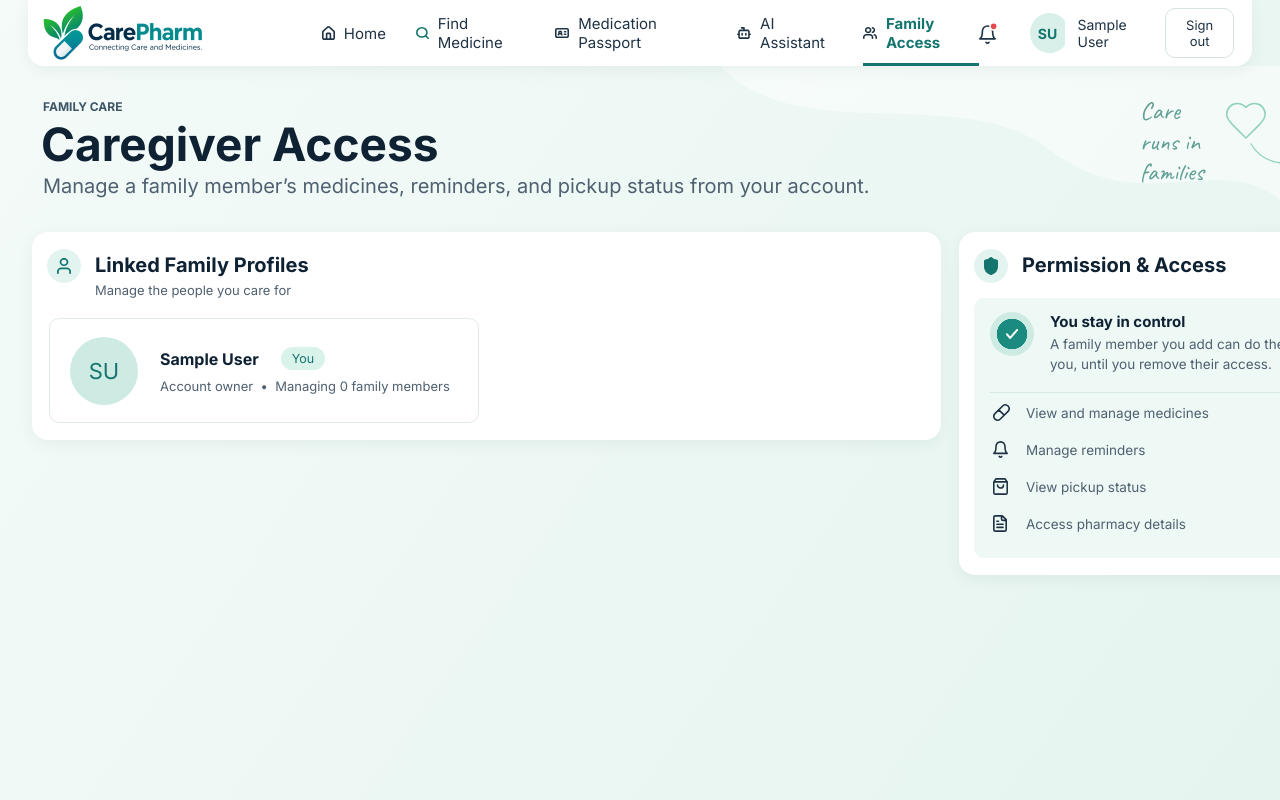
After one commit to marcelhassankassem-dev/CarePharm, a Django app: page /family/ in a window 1280 px wide. The commit adds this page. Run offline with Django 5.2, Linux system fonts and the light colour scheme; the visitor is signed in with stand-in values (Sample User, id 1); data comes from the database, SQL or seed files in the repository; data that the repository does not hold is empty.

Commit message:
Created the Family Access page and the viewing-as switcher

```diff
--- /dev/null
+++ b/accounts/templates/accounts/family.html
@@ -0,0 +1,123 @@
+{% extends "core/patient.html" %}
+{% load static %}
+
+{% block title %}Family Access - CarePharm{% endblock %}
+
+{% block profile_switch %}{% endblock %}
+
+{% block patient_content %}
+<img class="inventory-leaves" src="{% static 'core/images/inventory-leaves.svg' %}" alt="">
+<p class="inventory-quote">Care<br>runs in<br>families</p>
+
+<div class="page-heading">
+    <div>
+        <p class="page-eyebrow">Family care</p>
+        <h1>Caregiver Access</h1>
+        <p class="page-intro">Manage a family member’s medicines, reminders, and pickup status from your account.</p>
+    </div>
+</div>
+
+<div class="family-layout">
+    <div class="family-main">
+        <section class="card family-card">
+            <div class="family-card-header">
+                <span class="family-header-icon"><img src="{% static 'core/images/family-user.svg' %}" alt=""></span>
+                <div>
+                    <h2>Linked Family Profiles</h2>
+                    <p>Manage the people you care for</p>
+                </div>
+            </div>
+            <div class="family-profiles">
+                <div class="family-profile">
+                    {% with words=patient_name.split %}
+                    <span class="family-avatar">{{ words.0|first|upper }}{{ words.1|first|upper }}</span>
+                    {% endwith %}
+                    <div>
+                        <strong>{{ patient_name }} <span class="family-pill">You</span></strong>
+                        <small>Account owner&nbsp;&nbsp;•&nbsp;&nbsp;Managing {{ cared_for|length }} family member{{ cared_for|length|pluralize }}</small>
+                    </div>
+                </div>
+                {% for patient in cared_for %}
+                <form method="post" action="/family/view/{{ patient.pk }}/">
+                    {% csrf_token %}
+                    <input type="hidden" name="next" value="/family/">
+                    <button type="submit" class="family-profile{% if patient == viewing %} selected{% endif %}">
+                        {% with words=patient.name.split %}
+                        <span class="family-avatar">{{ words.0|first|upper }}{{ words.1|first|upper }}</span>
+                        {% endwith %}
+                        <span>
+                            <strong>{{ patient.name }}</strong>
+                            <small><img src="{% static 'core/images/family-users.svg' %}" alt="">Managed by you</small>
+                        </span>
+                    </button>
+                </form>
+                {% endfor %}
+            </div>
+        </section>
+
+        {% if own_record %}
+        <section class="card family-card">
+            <div class="family-card-header">
+                <span class="family-header-icon"><img src="{% static 'core/images/family-users.svg' %}" alt=""></span>
+                <div>
+                    <h2>Family Members With Access</h2>
+                    <p>They manage your medicines from their own account. You can remove access at any time.</p>
+                </div>
+                <a href="/family/add/" class="primary-button family-add-button">
+                    <img src="{% static 'core/images/family-plus.svg' %}" alt="">
+                    Add Family Member
+                </a>
+            </div>
+            {% for member in family_members %}
+            <div class="family-member">
+                {% with words=member.name.split %}
+                <span class="family-avatar small">{{ words.0|first|upper }}{{ words.1|first|upper }}</span>
+                {% endwith %}
+                <div>
+                    <strong>{{ member.name }}</strong>
+                    <small>Username {{ member.link.caregiver.username }}</small>
+                </div>
+                <form method="post" action="/family/{{ member.link.pk }}/remove/">
+                    {% csrf_token %}
+                    <button type="submit" class="row-button">Remove Access</button>
+                </form>
+            </div>
+            {% empty %}
+            <p class="family-empty">No family member has access yet.</p>
+            {% endfor %}
+        </section>
+        {% endif %}
+    </div>
+
+    <aside class="card family-card family-permissions">
+        <div class="family-card-header">
+            <span class="family-header-icon"><img src="{% static 'core/images/family-shield.svg' %}" alt=""></span>
+            <h2>Permission &amp; Access</h2>
+        </div>
+        <div class="family-permission-box">
+            <div class="family-status">
+                <span class="family-status-icon"><img src="{% static 'core/images/family-check.svg' %}" alt=""></span>
+                {% if viewing and viewing.user_id != user.id %}
+                <div>
+                    <strong>Authorized caregiver access active</strong>
+                    <p>You can manage {{ viewing.name }}’s medicines, reminders, and pickup status from your account.</p>
+                </div>
+                {% else %}
+                <div>
+                    <strong>You stay in control</strong>
+                    <p>A family member you add can do the following for you, until you remove their access.</p>
+                </div>
+                {% endif %}
+            </div>
+            <ul class="family-permission-list">
+                <li><span class="family-permission-icon"><img src="{% static 'core/images/family-pill.svg' %}" alt=""></span>View and manage medicines<span class="family-allowed">Allowed</span></li>
+                <li><span class="family-permission-icon"><img src="{% static 'core/images/family-bell.svg' %}" alt=""></span>Manage reminders<span class="family-allowed">Allowed</span></li>
+                <li><span class="family-permission-icon"><img src="{% static 'core/images/family-bag.svg' %}" alt=""></span>View pickup status<span class="family-allowed">Allowed</span></li>
+                <li><span class="family-permission-icon"><img src="{% static 'core/images/family-file.svg' %}" alt=""></span>Access pharmacy details<span class="family-allowed">Allowed</span></li>
+            </ul>
+        </div>
+    </aside>
+</div>
+
+{% block popup %}{% endblock %}
+{% endblock %}
--- a/accounts/urls.py
+++ b/accounts/urls.py
@@ -8,6 +8,10 @@ urlpatterns = [
     path("login/staff/", views.staff_login, name="staff_login"),
     path("logout/", views.sign_out, name="sign_out"),
     path("home/", views.patient_home, name="patient_home"),
+    path("family/", views.family_access, name="family_access"),
+    path("family/add/", views.family_add, name="family_add"),
+    path("family/<int:link_id>/remove/", views.family_remove, name="family_remove"),
+    path("family/view/<int:patient_id>/", views.view_patient, name="view_patient"),
     path("staff/", views.staff_list, name="staff_list"),
     path("staff/add/", views.staff_add, name="staff_add"),
     path("staff/<int:member_id>/edit/", views.staff_edit, name="staff_edit"),
--- a/accounts/views.py
+++ b/accounts/views.py
@@ -1,8 +1,11 @@
+from django.contrib import messages
 from django.contrib.auth import authenticate, login, logout
 from django.contrib.auth.decorators import login_required
+from django.core.exceptions import PermissionDenied, ValidationError
 from django.shortcuts import redirect, render
+from django.utils.http import url_has_allowed_host_and_scheme
 
-from accounts.forms import EditStaffForm, NewStaffForm
+from accounts.forms import EditStaffForm, FamilyMemberForm, NewStaffForm
 from accounts.permissions import (
     ROLE_PERMISSIONS,
     is_owner,
@@ -12,14 +15,18 @@ from accounts.permissions import (
 )
 from accounts.services import (
     active_staff_count,
+    add_caregiver,
+    caregiver_links_of,
     create_staff_member,
     editable_staff_member,
+    revoke_caregiver,
     sign_in_problem,
     staff_members,
     update_staff_member,
 )
 from core.services import activity_log, pharmacy_details
-from passport.services import patient_header, patient_of
+from passport.services import patient_name_for, patient_of, patients_cared_for, viewable_patient
+from passport.views import VIEWING_PATIENT, patient_page_data, selected_patient
 from reservations.services import patient_refill_requests, refill_reminders
 
 
@@ -56,12 +63,68 @@ def login_page(request, side):
 
 @patient_required
 def patient_home(request):
-    patient = patient_of(request.user)
-    context = patient_header(request.user)
+    patient = selected_patient(request)
+    context = patient_page_data(request)
     context["pharmacy"] = pharmacy_details()
     context["refill_reminders"] = refill_reminders(patient)
     context["refill_requests"] = patient_refill_requests(patient)
     return render(request, "accounts/home.html", context)
+
+
+def family_page_data(request):
+    own_record = patient_of(request.user)
+    family_members = [
+        {"link": link, "name": patient_name_for(link.caregiver)} for link in caregiver_links_of(own_record)
+    ]
+    return {
+        **patient_page_data(request),
+        "own_record": own_record,
+        "family_members": family_members,
+        "cared_for": patients_cared_for(request.user),
+    }
+
+
+@patient_required
+def family_access(request):
+    return render(request, "accounts/family.html", family_page_data(request))
+
+
+@patient_required
+def family_add(request):
+    own_record = patient_of(request.user)
+    if own_record is None:
+        raise PermissionDenied
+    form = FamilyMemberForm(request.POST) if request.method == "POST" else FamilyMemberForm()
+    if form.is_valid():
+        try:
+            link = add_caregiver(own_record, form.cleaned_data["username"])
+        except ValidationError as problem:
+            form.add_error("username", problem)
+        else:
+            messages.success(request, f"{patient_name_for(link.caregiver)} can now manage your medicines.")
+            return redirect("family_access")
+    return render(request, "accounts/family_add.html", {**family_page_data(request), "form": form})
+
+
+@patient_required
+def family_remove(request, link_id):
+    if request.method != "POST":
+        return redirect("family_access")
+    link = revoke_caregiver(patient_of(request.user), link_id)
+    messages.success(request, f"{patient_name_for(link.caregiver)} can no longer manage your medicines.")
+    return redirect("family_access")
+
+
+@patient_required
+def view_patient(request, patient_id):
+    if request.method != "POST":
+        return redirect("patient_home")
+    patient = viewable_patient(request.user, patient_id)
+    request.session[VIEWING_PATIENT] = patient.pk
+    next_address = request.POST.get("next", "")
+    if not url_has_allowed_host_and_scheme(next_address, allowed_hosts={request.get_host()}):
+        next_address = "/home/"
+    return redirect(next_address)
 
 
 def sign_out(request):
--- a/core/static/core/style.css
+++ b/core/static/core/style.css
@@ -4302,3 +4302,283 @@ a.home-card {
     width: 83px;
     height: 83px;
 }
+
+.profile-switch {
+    position: relative;
+    z-index: 1;
+    display: flex;
+    gap: 8px;
+    margin: 0 0 18px 14px;
+}
+
+.home-content .profile-switch {
+    position: absolute;
+    top: 80px;
+    left: 21px;
+}
+
+.profile-switch form {
+    margin: 0;
+}
+
+.profile-pill {
+    height: 34px;
+    padding: 0 16px;
+    border: 1px solid #d6e3e0;
+    border-radius: 17px;
+    font: inherit;
+    font-size: 13px;
+    color: #0f2233;
+    background: white;
+    cursor: pointer;
+}
+
+.profile-pill.selected {
+    border-color: #14756f;
+    font-weight: 700;
+    color: white;
+    background: #14756f;
+}
+
+.family-layout {
+    position: relative;
+    display: grid;
+    grid-template-columns: 909px 452px;
+    gap: 18px;
+    align-items: start;
+    padding-left: 3px;
+}
+
+.family-main {
+    display: grid;
+    gap: 16px;
+}
+
+.family-card {
+    padding: 17px 17px 17px 15px;
+}
+
+.family-card-header {
+    display: flex;
+    align-items: flex-start;
+    gap: 14px;
+    margin-bottom: 20px;
+}
+
+.family-card-header h2 {
+    margin: 4px 0 0;
+    font-size: 20px;
+}
+
+.family-card-header p {
+    margin: 5px 0 0;
+    font-size: 13px;
+    color: #4f6070;
+}
+
+.family-header-icon {
+    display: flex;
+    flex: none;
+    align-items: center;
+    justify-content: center;
+    width: 34px;
+    height: 34px;
+    border-radius: 50%;
+    background: #e3f4f0;
+}
+
+.family-add-button {
+    flex: none;
+    height: 40px;
+    margin-left: auto;
+    padding: 0 18px;
+    border-radius: 10px;
+    font-size: 13px;
+}
+
+.family-profiles {
+    display: grid;
+    grid-template-columns: 430px 428px;
+    gap: 17px;
+    padding-left: 2px;
+}
+
+.family-profiles form {
+    margin: 0;
+}
+
+.family-profile {
+    display: flex;
+    align-items: center;
+    gap: 22px;
+    width: 100%;
+    height: 105px;
+    padding: 0 20px;
+    box-sizing: border-box;
+    border: 1px solid #e1e9e8;
+    border-radius: 10px;
+    font: inherit;
+    text-align: left;
+    color: inherit;
+    background: white;
+}
+
+button.family-profile {
+    cursor: pointer;
+}
+
+.family-profile.selected {
+    border: 1.5px solid #14756f;
+    background: #f6fcfa;
+}
+
+.family-profile strong {
+    display: flex;
+    align-items: center;
+    gap: 22px;
+    font-size: 16px;
+    color: #0f2233;
+}
+
+.family-profile small {
+    display: flex;
+    align-items: center;
+    gap: 9px;
+    margin-top: 8px;
+    font-size: 13px;
+    color: #4f6070;
+}
+
+.family-avatar {
+    display: flex;
+    flex: none;
+    align-items: center;
+    justify-content: center;
+    width: 68px;
+    height: 68px;
+    border-radius: 50%;
+    font-size: 22px;
+    color: #14756f;
+    background: #cdebe3;
+}
+
+.family-avatar.small {
+    width: 44px;
+    height: 44px;
+    font-size: 16px;
+}
+
+.family-pill {
+    padding: 4px 11px;
+    border-radius: 12px;
+    font-size: 12.5px;
+    font-weight: 400;
+    color: #14756f;
+    background: #d9f2ea;
+}
+
+.family-member {
+    display: flex;
+    align-items: center;
+    gap: 14px;
+    padding: 12px 4px;
+    border-top: 1px solid #e1e9e8;
+}
+
+.family-member div {
+    flex: 1;
+}
+
+.family-member strong {
+    display: block;
+    font-size: 15px;
+    color: #0f2233;
+}
+
+.family-member small {
+    font-size: 13px;
+    color: #4f6070;
+}
+
+.family-member form {
+    margin: 0;
+}
+
+.family-empty {
+    margin: 0;
+    padding: 0 4px 4px;
+    font-size: 14px;
+    color: #4f6070;
+}
+
+.family-permissions .family-card-header {
+    margin-bottom: 15px;
+}
+
+.family-permission-box {
+    padding: 14px 16px 16px;
+    border-radius: 10px;
+    background: #eef8f5;
+}
+
+.family-status {
+    display: flex;
+    gap: 16px;
+    padding-bottom: 18px;
+    border-bottom: 1px solid #d6e8e3;
+}
+
+.family-status-icon {
+    display: flex;
+    flex: none;
+    align-items: center;
+    justify-content: center;
+    width: 44px;
+    height: 44px;
+    border-radius: 50%;
+    background: radial-gradient(circle, #1b8a7f 15px, #cdebe3 15.5px);
+}
+
+.family-status strong {
+    display: block;
+    font-size: 15px;
+    color: #0f2233;
+}
+
+.family-status p {
+    margin: 4px 0 0;
+    font-size: 13.5px;
+    line-height: 1.45;
+    color: #4f6070;
+}
+
+.family-permission-list {
+    margin: 0;
+    padding: 1px 0 0 3px;
+    list-style: none;
+}
+
+.family-permission-list li {
+    display: flex;
+    align-items: center;
+    height: 37px;
+    font-size: 13.5px;
+    color: #4f6070;
+}
+
+.family-permission-icon {
+    display: flex;
+    flex: none;
+    width: 33px;
+}
+
+.family-allowed {
+    margin-left: auto;
+    color: #14756f;
+}
+
+.family-popup-note {
+    margin: 0 0 4px;
+    font-size: 13px;
+    color: #4f6070;
+}
--- a/core/templates/core/patient.html
+++ b/core/templates/core/patient.html
@@ -11,7 +11,7 @@
             <a href="/reservations/find/" class="{% if '/reservations/find/' in request.path %}active{% endif %}"><img src="{% static 'core/images/patient-nav-search.svg' %}" alt="">Find Medicine</a>
             <span><img src="{% static 'core/images/patient-nav-passport.svg' %}" alt="">Medication Passport</span>
             <span><img src="{% static 'core/images/patient-nav-assistant.svg' %}" alt="">AI Assistant</span>
-            <span><img src="{% static 'core/images/patient-nav-family.svg' %}" alt="">Family Access</span>
+            <a href="/family/" class="{% if '/family/' in request.path %}active{% endif %}"><img src="{% static 'core/images/patient-nav-family.svg' %}" alt="">Family Access</a>
         </nav>
 
         <div class="console-profile">
@@ -28,6 +28,20 @@
     </header>
 
     <main class="{% block main_class %}console-content{% endblock %}">
+        {% block profile_switch %}
+        {% if viewable_patients|length > 1 or viewing and viewing.user_id != user.id %}
+        <nav class="profile-switch" aria-label="Viewing as">
+            {% for patient in viewable_patients %}
+            <form method="post" action="/family/view/{{ patient.pk }}/">
+                {% csrf_token %}
+                <input type="hidden" name="next" value="{{ request.get_full_path }}">
+                <button type="submit" class="profile-pill{% if patient == viewing %} selected{% endif %}">{{ patient.name }}{% if patient.user_id == user.id %} (me){% endif %}</button>
+            </form>
+            {% endfor %}
+        </nav>
+        {% endif %}
+        {% endblock %}
+
         {% for message in messages %}
         <p class="console-message {{ message.tags }}">{{ message }}</p>
         {% endfor %}
--- a/core/views.py
+++ b/core/views.py
@@ -2,13 +2,13 @@ from django.shortcuts import render
 
 from accounts.permissions import patient_required
 from core.services import mark_all_read, notifications_for
-from passport.services import patient_header
+from passport.views import patient_page_data
 
 
 @patient_required
 def notifications(request):
     shown = list(notifications_for(request.user))
     mark_all_read(request.user)
-    context = patient_header(request.user)
+    context = patient_page_data(request)
     context["notifications"] = shown
     return render(request, "core/notifications.html", context)
--- a/prescriptions/views.py
+++ b/prescriptions/views.py
@@ -4,7 +4,7 @@ from django.shortcuts import redirect, render
 
 from accounts.permissions import can_act_as_pharmacist, patient_required, pharmacist_required, staff_required
 from passport.forms import PatientChoiceForm
-from passport.services import patient_header, patient_of
+from passport.views import patient_page_data, selected_patient
 from prescriptions.forms import ItemForm
 from prescriptions.services import (
     add_item,
@@ -195,6 +195,6 @@ def tracked_prescriptions(patient):
 
 @patient_required
 def my_prescriptions(request):
-    context = patient_header(request.user)
-    context["rows"] = tracked_prescriptions(patient_of(request.user))
+    context = patient_page_data(request)
+    context["rows"] = tracked_prescriptions(selected_patient(request))
     return render(request, "prescriptions/mine.html", context)
```
Also changed, not shown: accounts/templates/accounts/family_add.html (added, +37 -0 lines), passport/services.py (+8 -0 lines), reservations/views.py (+9 -9 lines), core/static/core/images/family-bag.svg (added), core/static/core/images/family-bell.svg (added), core/static/core/images/family-check.svg (added), core/static/core/images/family-file.svg (added), core/static/core/images/family-pill.svg (added), core/static/core/images/family-plus.svg (added), core/static/core/images/family-shield.svg (added), core/static/core/images/family-user.svg (added), core/static/core/images/family-users.svg (added).
